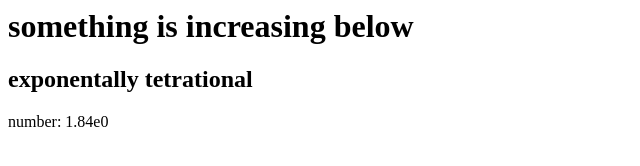
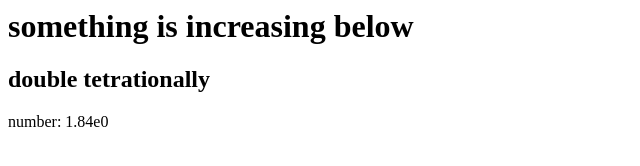
Before and after one commit to Diamboy211/something, a plain HTML site: page index.html in a window 1280 px wide. Shown: the whole page, without its empty margins (0-640 px from the left). Drawn offline with Linux system fonts and the light colour scheme.

Commit message:
Update index.html

```diff
--- a/index.html
+++ b/index.html
@@ -4,7 +4,7 @@
   </head>
   <body>
     <h1>something is increasing below</h1>
-    <h2>exponentally tetrational</h2>
+    <h2>double tetrationally</h2>
     <div id="num">start 1</div>
   </body>
   <script src="break_eternity.js"></script>
```
